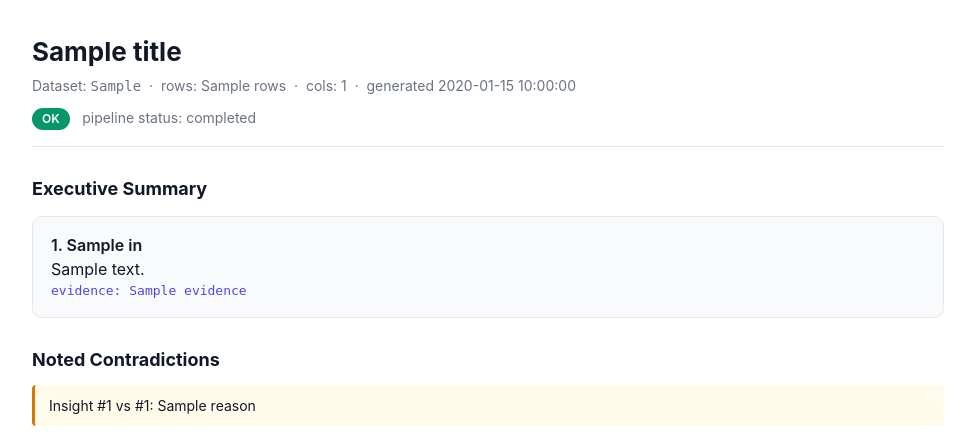
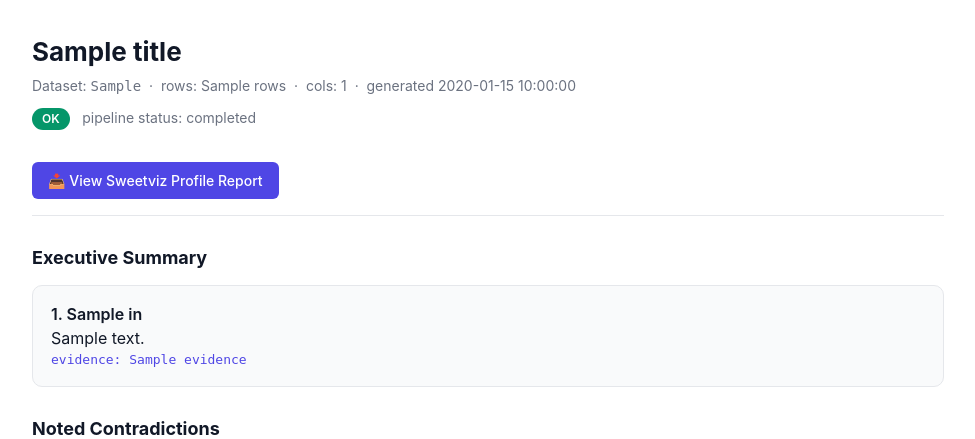
Before and after one commit to Akash-AIML/data_analyst_agent, a Python web app: template agents/insight/templates/report_template.html in a window 1280 px wide. Shown: the top 439 px of the page, without its empty margins (152-1127 px from the left). Run offline with Jinja, Linux system fonts and the light colour scheme; the template is opened without the code that fills it: most values are stand-ins (such as "Sample title", 1, 10 or a date in 2020).

Commit message:
Add Sweetviz download link to HTML report

```diff
--- a/agents/insight/report_generator.py
+++ b/agents/insight/report_generator.py
@@ -79,6 +79,7 @@ def render_html(
     status: str,
     generated_at: str,
     pdf_generated: bool = False,
+    profile_report_filename: Optional[str] = None,
 ) -> str:
     tpl = _env.get_template("report_template.html")
     return tpl.render(
@@ -96,6 +97,7 @@ def render_html(
         status=status,
         generated_at=generated_at,
         pdf_generated=pdf_generated,
+        profile_report_filename=profile_report_filename,
     )
 
 
@@ -137,6 +139,9 @@ def write_report(state: Dict[str, Any], output_dir: str) -> Dict[str, Any]:
     safe_name = os.path.splitext(os.path.basename(state.get("csv_path") or "report"))[0] or "report"
     html_path = os.path.join(output_dir, f"{safe_name}_report.html")
 
+    profile_report_path = state.get("profile_report_path")
+    profile_report_filename = os.path.basename(profile_report_path) if profile_report_path else None
+
     try:
         html = render_html(
             title=f"Data Analysis Report — {safe_name}",
@@ -152,6 +157,7 @@ def write_report(state: Dict[str, Any], output_dir: str) -> Dict[str, Any]:
             report_status=report_status,
             status=state.get("status") or "in_progress",
             generated_at=generated_at,
+            profile_report_filename=profile_report_filename,
         )
         with open(html_path, "w", encoding="utf-8") as fh:
             fh.write(html)
--- a/agents/insight/templates/report_template.html
+++ b/agents/insight/templates/report_template.html
@@ -191,6 +191,22 @@
             color: var(--muted);
             font-style: italic;
         }
+
+        .btn {
+            display: inline-block;
+            background: var(--accent);
+            color: #fff;
+            padding: 8px 16px;
+            border-radius: 6px;
+            text-decoration: none;
+            font-size: 14px;
+            font-weight: 500;
+            margin-top: 16px;
+            transition: background 0.2s;
+        }
+        .btn:hover {
+            background: #4338ca;
+        }
     </style>
 </head>
 
@@ -209,6 +225,11 @@
                 <span class="badge {{ report_status }}">{{ report_status.upper() }}</span>
                 <span class="sub" style="margin-left:8px;">pipeline status: {{ status }}</span>
             </div>
+            {% if profile_report_filename %}
+            <div style="margin-top:16px;">
+                <a href="/report/{{ profile_report_filename }}" class="btn" target="_blank">📥 View Sweetviz Profile Report</a>
+            </div>
+            {% endif %}
         </header>
 
         {% if report_status == 'degraded' or report_status == 'failed' %}
```
